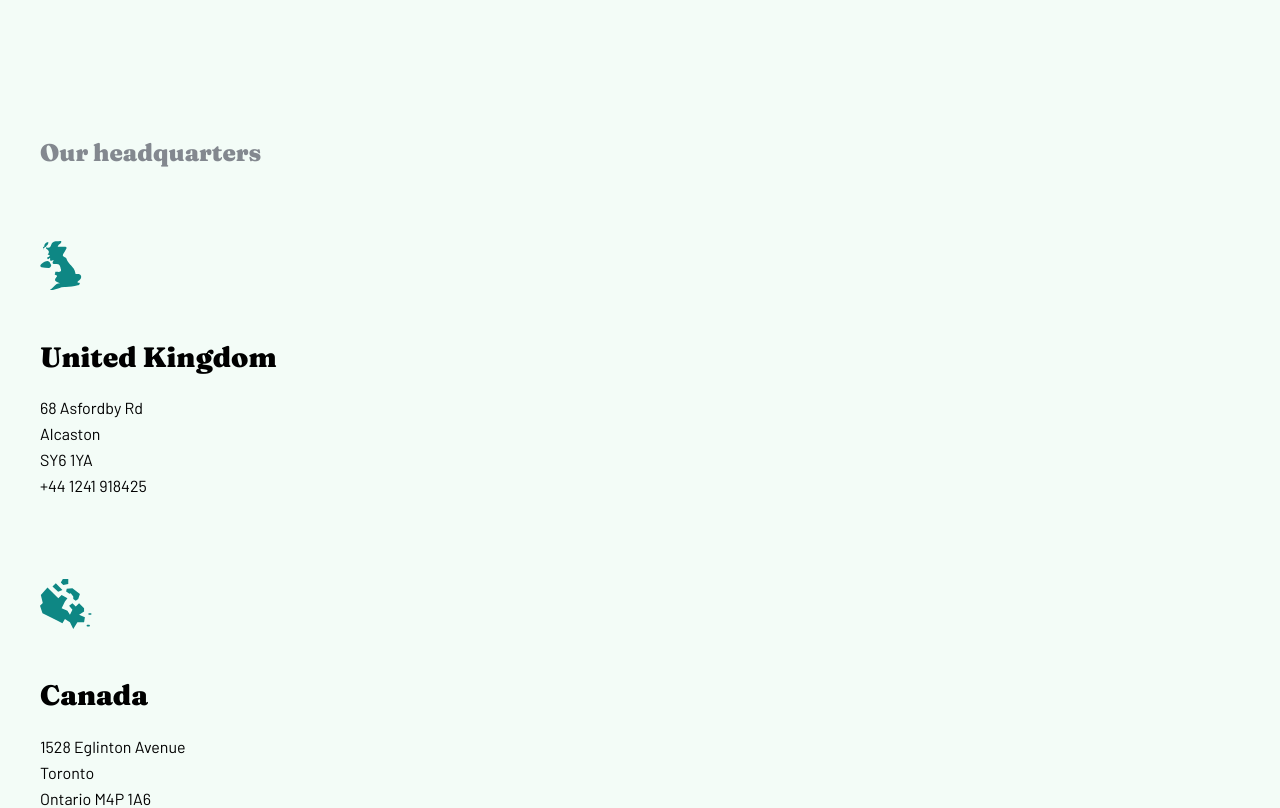
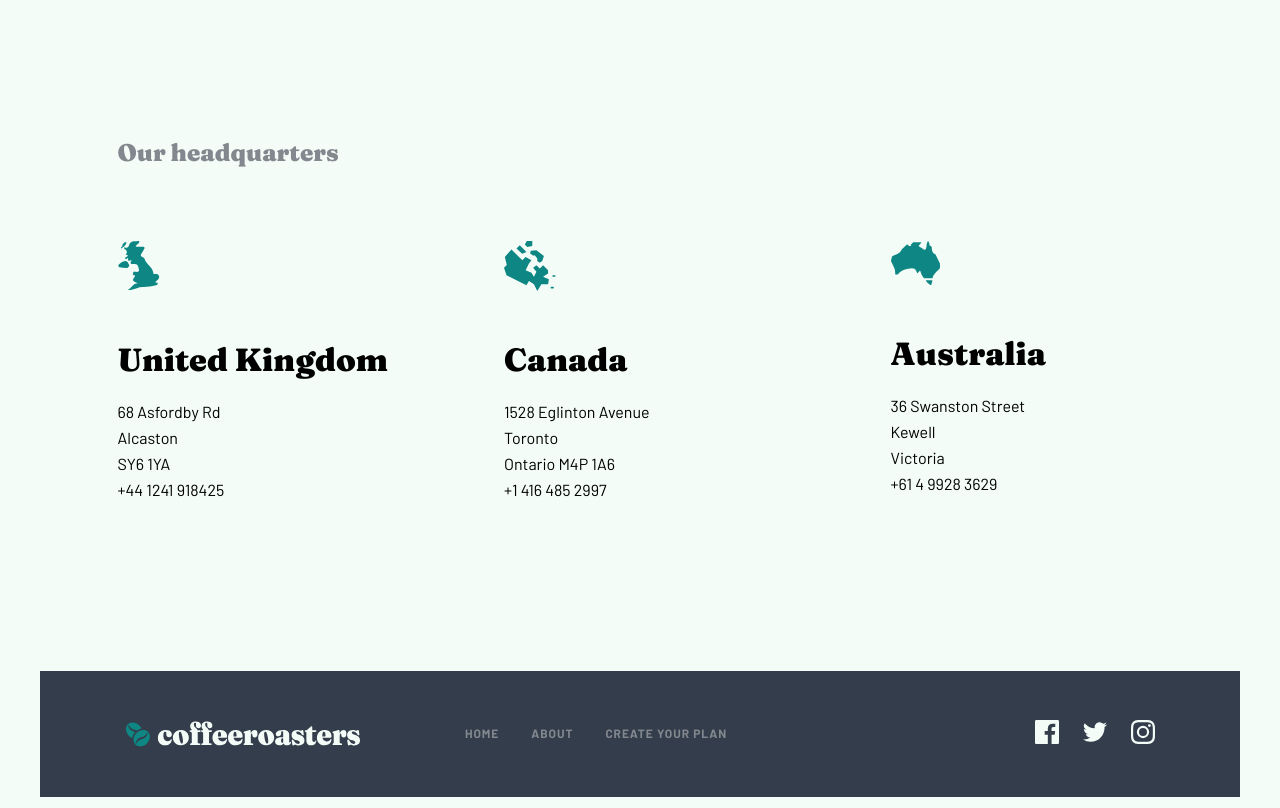
Before and after one commit to Andrparsons/coffeeroasters, a Next.js app: page /about in a window 1280 px wide. Shown: the part 1920-2728 px from the top of the page. Built offline with nearby package versions, Linux system fonts and the light colour scheme.

Commit message:
about page location section - all sizes

```diff
--- a/styles/About.module.css
+++ b/styles/About.module.css
@@ -232,6 +232,12 @@
 
 /* location section */
 
+.locationSection {
+  max-width: 1045px;
+  margin-right: auto;
+  margin-left: auto;
+}
+
 .locationSectionTitle {
   color: var(--secondaryTitle);
 }
@@ -250,6 +256,8 @@
 
 .locationCountry {
   margin-top: 3rem;
+  font-size: 1.75rem;
+  line-height: 1.29;
 }
 
 .addressGroup {
@@ -261,3 +269,37 @@
   font-size: 1rem;
   line-height: 1.62;
 }
+
+@media (min-width: 550px) {
+  .locations {
+    display: flex;
+    justify-content: space-between;
+  }
+
+  .location {
+    margin-top: 0;
+    flex: 1 1 0px;
+    margin-right: 0.5rem;
+    max-width: 240px;
+  }
+
+  .location:last-child {
+    margin-right: 0;
+  }
+
+  .locationCountry {
+    font-size: 1.5rem;
+    line-height: 1.5;
+  }
+}
+
+@media (min-width: 900px) {
+  .locationCountry {
+    font-size: 2rem;
+    line-height: 1.12;
+  }
+
+  .location {
+    max-width: 272px;
+  }
+}
```
